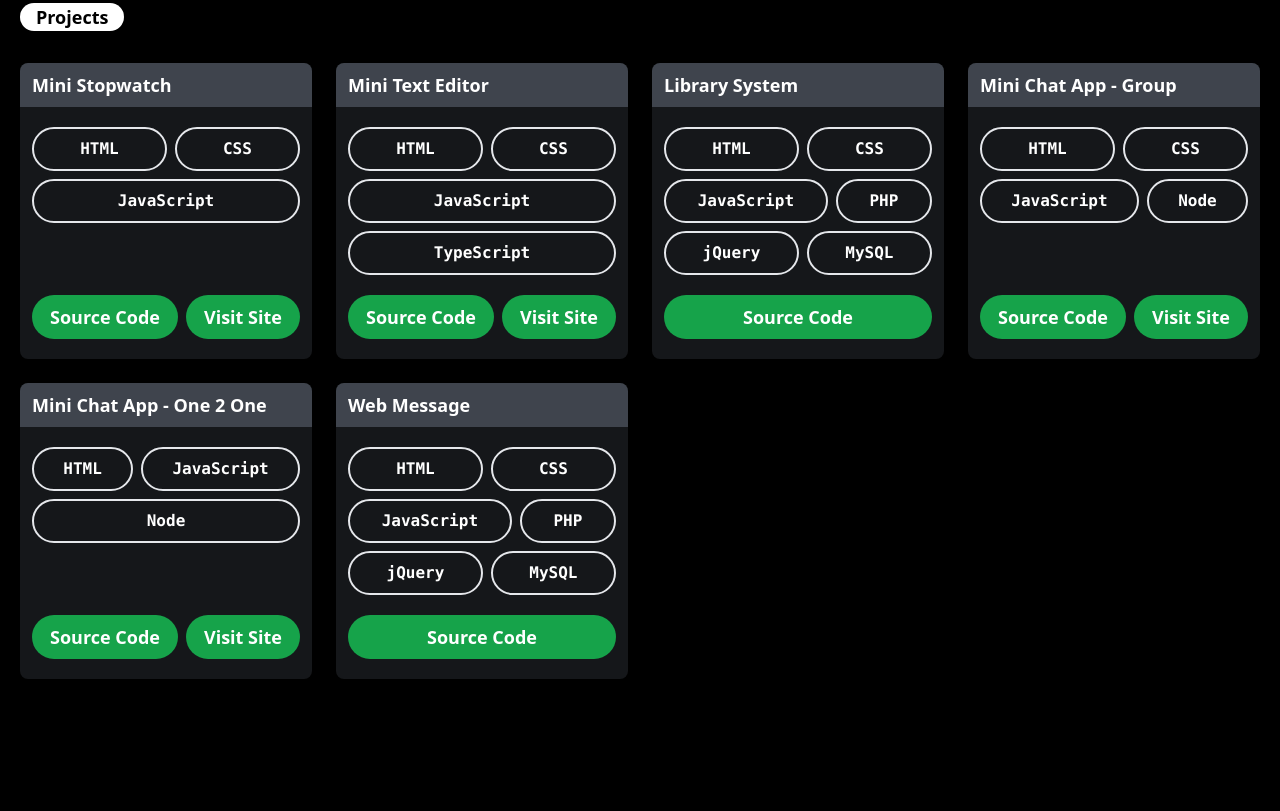
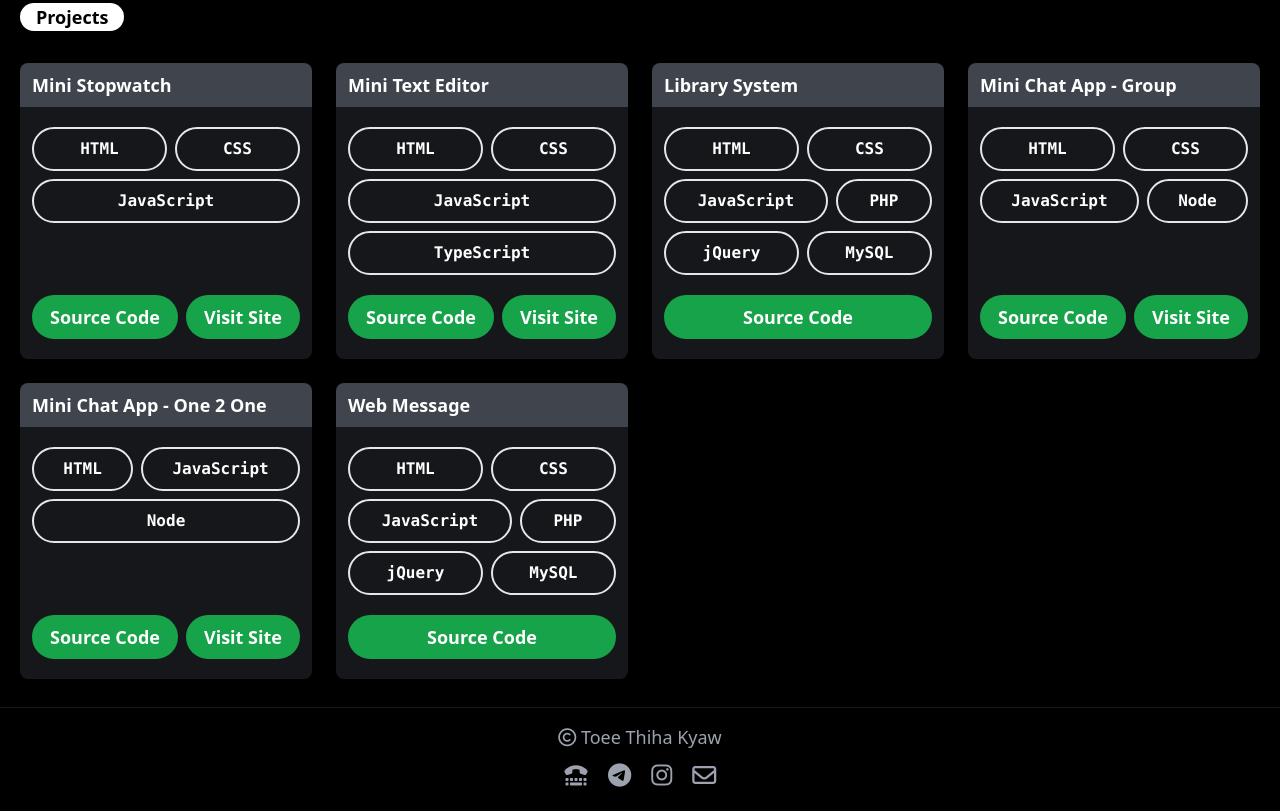
Before and after one commit to toeethihakyaw/portfolio, a website: page index.html in a window 1280 px wide. Shown: the part 639-1450 px from the top of the page. Before the commit the page ends 1338 px from the top, so only its background shows below. Drawn offline with Linux system fonts and the light colour scheme.

Commit message:
Implement 'contact' content.

```diff
--- a/index.html
+++ b/index.html
@@ -424,7 +424,8 @@
                         <div class="border-2 text-white px-4 py-2 rounded-full text-center h-fit grow">MySQL</div>
                     </div>
                     <div class="px-3 pb-5 flex gap-2 flex-wrap font-bold">
-                        <a href="https://drive.google.com/file/d/1yybVi78sZXTUssDvzoGXA-BZbppIhCfQ/view?usp=drive_link" target="_blank" class="block grow">
+                        <a href="https://drive.google.com/file/d/1yybVi78sZXTUssDvzoGXA-BZbppIhCfQ/view?usp=drive_link"
+                            target="_blank" class="block grow">
                             <div class="text-lg text-white bg-green-600 px-3 py-2 rounded-full grow text-center">
                                 <span class="min-[230px]:hidden"><i class="fa-solid fa-code"></i></span>
                                 <span class="max-[230px]:hidden">Source Code</span>
@@ -436,6 +437,37 @@
 
         </div>
         <!-- projects - end  -->
+        <div class="w-full bg-gray-500/20 h-[0.5px] my-2"></div>
+        <!-- contact - start  -->
+        <div>
+            <div class="text-gray-400 text-center text-lg py-2">
+                <i class="fa-regular fa-copyright"></i>
+                Toee Thiha Kyaw
+            </div>
+            <div class="text-gray-400 flex justify-center gap-5 pb-5 flex-wrap">
+                <a href="tel:+959764143221">
+                    <div class="text-2xl hover:text-green-400">
+                        <i class="fa-solid fa-tty"></i>
+                    </div>
+                </a>
+                <a href="https://t.me/toeethihakyaw">
+                    <div class="text-2xl hover:text-blue-400">
+                        <i class="fa-brands fa-telegram"></i>
+                    </div>
+                </a>
+                <a href="https://www.instagram.com/toee_thiha_kyaw/profilecard/?igsh=aG12MjFtb28xdHNo">
+                    <div class="text-2xl hover:text-red-500">
+                        <i class="fa-brands fa-instagram"></i>
+                    </div>
+                </a>
+                <a href="mailto:toeethihakyaw@gmail.com">
+                    <div class="text-2xl hover:text-red-500">
+                        <i class="fa-regular fa-envelope"></i>
+                    </div>
+                </a>
+            </div>
+        </div>
+        <!-- contact - end  -->
     </div>
     <!-- content - end  -->
 </body>
```
Also changed, not shown: css/index.css.
